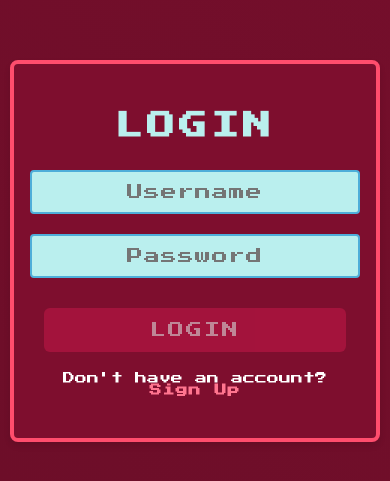
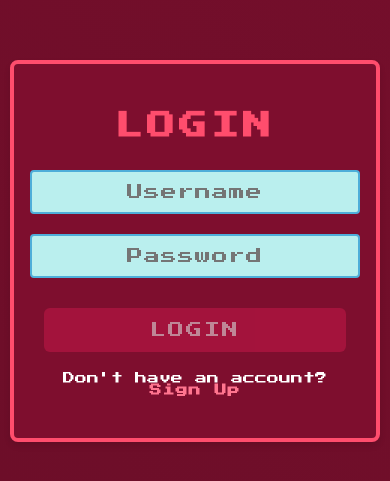
Before and after one commit to K-Senthil-Shunmugam/realms-of-discovery-front-end, a React (Create React App) app: page /login in a window 390 px wide. Shown: the part 171-652 px from the top of the page. Built offline with nearby package versions, Linux system fonts and the light colour scheme.

Commit message:
Update 4 files
- /src/components/Login.css
- /src/components/Login.js
- /src/components/Signup.css
- /src/components/Signup.js

```diff
--- a/src/components/Login.css
+++ b/src/components/Login.css
@@ -50,7 +50,7 @@ body {
   align-items: center; /* Ensures children are centered */
 }
 
-h1 {
+.h1-login {
   color: #ff4d6d;
   font-size: 36px; /* Adjusted size for clarity */
   margin-bottom: 20px;
@@ -145,7 +145,7 @@ h1 {
     padding: 30px; /* Reduce padding for smaller screens */
   }
 
-  h1 {
+  .h1-login {
     font-size: 28px; /* Reduce font size on small screens */
   }
 
--- a/src/components/Login.js
+++ b/src/components/Login.js
@@ -57,7 +57,7 @@ const Login = () => {
   return (
     <div className="login-container">
       <div className="login-box">
-        <h1>Login</h1>
+        <h1 className="h1-login">Login</h1>
         <input
           type="text"
           placeholder="Username"
--- a/src/components/Signup.css
+++ b/src/components/Signup.css
@@ -50,7 +50,7 @@ body {
   align-items: center; /* Ensures children are centered */
 }
 
-h1 {
+.h1-signup {
   color: #baefee; /* New title color */
   font-size: 36px; /* Adjusted size for clarity */
   margin-bottom: 20px;
@@ -145,7 +145,7 @@ h1 {
     padding: 30px; /* Reduce padding for smaller screens */
   }
 
-  h1 {
+  .h1-signup {
     font-size: 28px; /* Reduce font size on small screens */
   }
 
--- a/src/components/Signup.js
+++ b/src/components/Signup.js
@@ -68,7 +68,7 @@ const Signup = () => {
   return (
     <div className="signup-container">
       <div className="signup-box">
-        <h1>Sign Up</h1>
+        <h1 className="h1-signup">Sign Up</h1>
         <input
           type="text"
           placeholder="Username"
```
